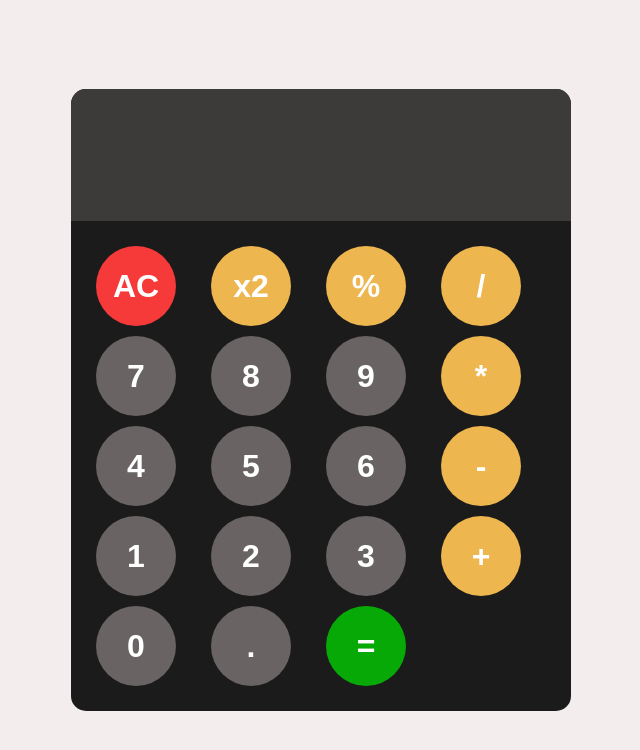
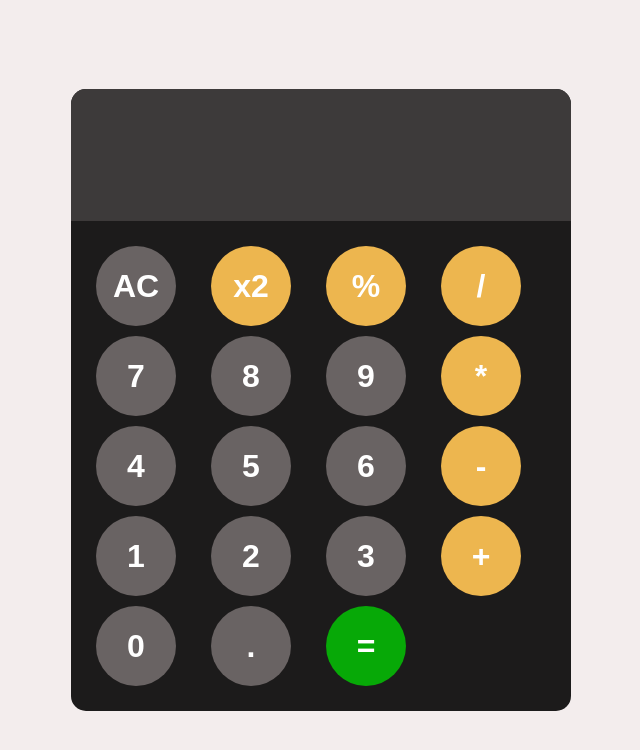
Before and after one commit to charitha820/Online-Calculator, a plain HTML site: page index.html in a window 1280 px wide. Shown: the whole page, without its empty margins (319-959 px from the left). Drawn offline with Linux system fonts and the light colour scheme.

Commit message:
added some changes

```diff
--- a/index.html
+++ b/index.html
@@ -9,7 +9,7 @@
         <div id="calculator">
              <input id="display" readonly>
              <div id="keys">
-                <button onclick="clearDisplay()" class="Clear">AC</button>
+                <button onclick="clearDisplay()" class="clearBtn">AC</button>
                 <button onclick="square('x2')" class="operatorBtn">x2</button>
                 <button onclick="appendToDisplay('%')" class="operatorBtn">%</button>
                 <button onclick="appendToDisplay('/')" class="operatorBtn">/</button>
```
